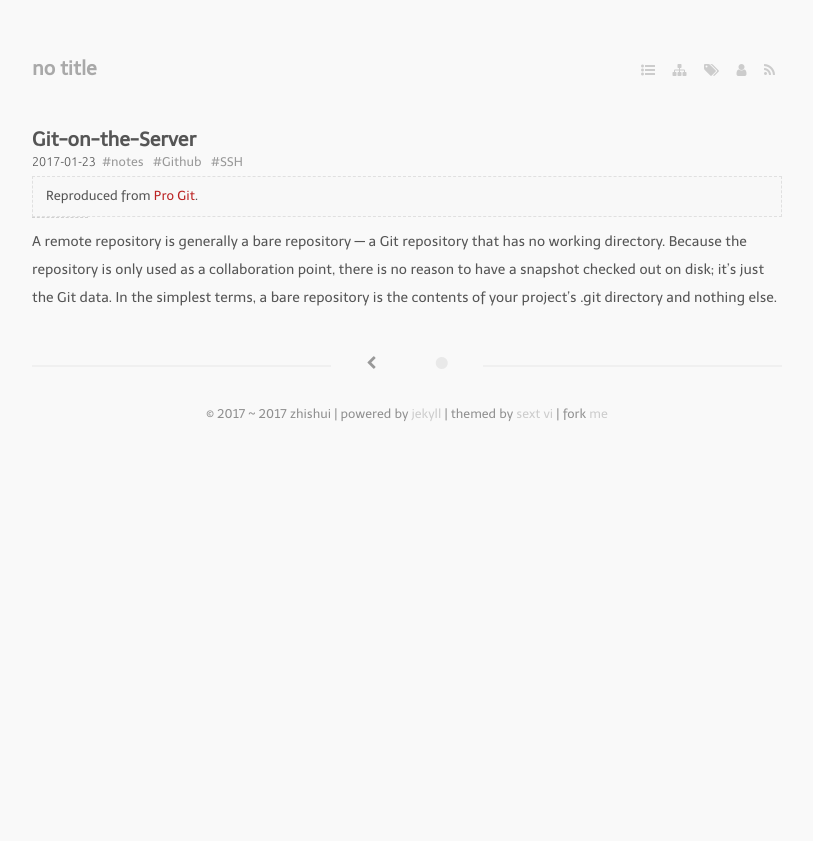
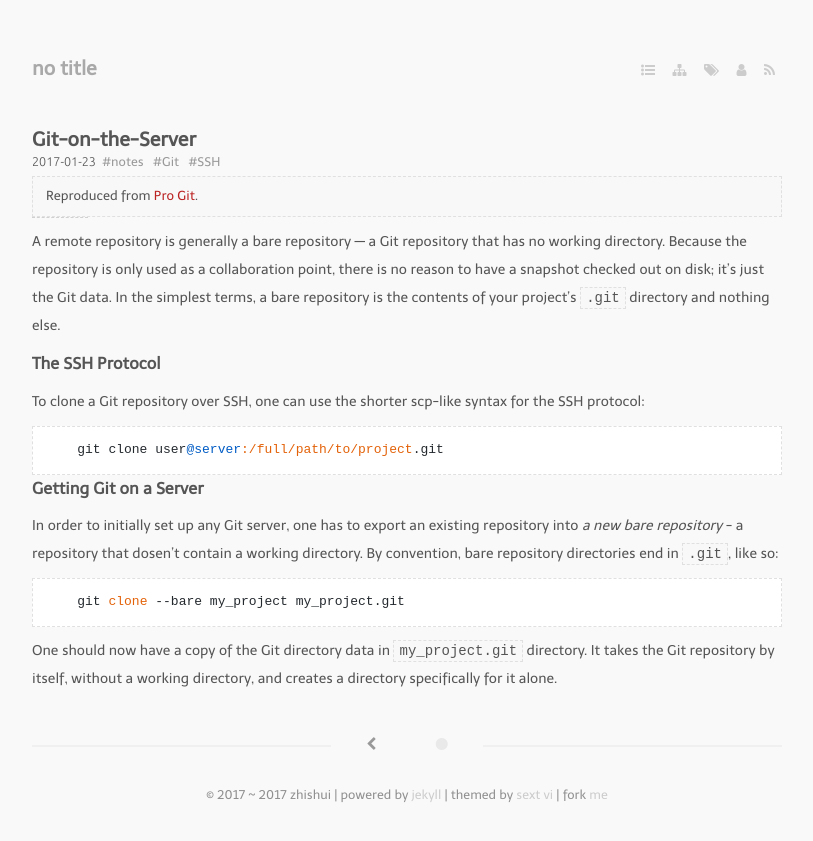
Before and after one commit to bizhishui/bizhishui.github.io, a Jekyll site: the page built from _posts/2017-01-23-Git-on-the-Server.md, in a window 1280 px wide. Shown: the top 841 px of the page, without its empty margins (233-1046 px from the left). Built offline with Jekyll 4.4.1, drawn with Linux system fonts in a browser that asks for light colours; nearby versions of some CDN libraries; some web fonts are replaced; a script that is not in the unit is left out.

Commit message:
contine on git on server post

````diff
--- a/_posts/2017-01-23-Git-on-the-Server.md
+++ b/_posts/2017-01-23-Git-on-the-Server.md
@@ -5,7 +5,7 @@ guid: urn:uuid:af389501-d80e-47d9-8180-9f0fd4aa549a
 categories:
   - notes
 tags:
-  - Github
+  - Git
   - SSH
 ---
 
@@ -17,4 +17,22 @@ tags:
 
 A remote repository is generally a bare repository — a Git repository that has no working directory. Because the repository is only used as a collaboration point,
 there is no reason to have a snapshot checked out on disk; it’s just the Git data.
-In the simplest terms, a bare repository is the contents of your project’s .git directory and nothing else.
+In the simplest terms, a bare repository is the contents of your project’s `.git` directory and nothing else.
+
+### The SSH Protocol
+To clone a Git repository over SSH, one can use the shorter scp-like syntax for the SSH protocol:
+
+```
+    git clone user@server:/full/path/to/project.git
+```
+
+### Getting Git on a Server
+In order to initially set up any Git server, one has to export an existing repository into *a new bare repository* -  a repository that dosen't
+contain a working directory. By convention, bare repository directories end in `.git`, like so:
+
+```
+    git clone --bare my_project my_project.git
+```
+
+One should now have a copy of the Git directory data in `my_project.git` directory. It takes the Git repository by itself, without
+a working directory, and creates a directory specifically for it alone.
````
